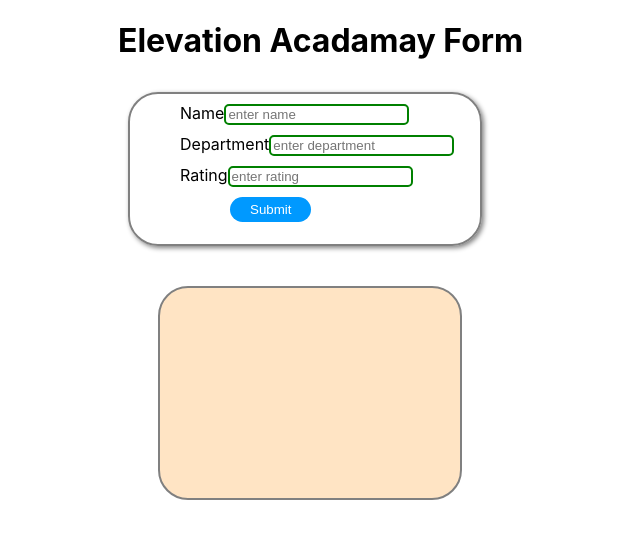
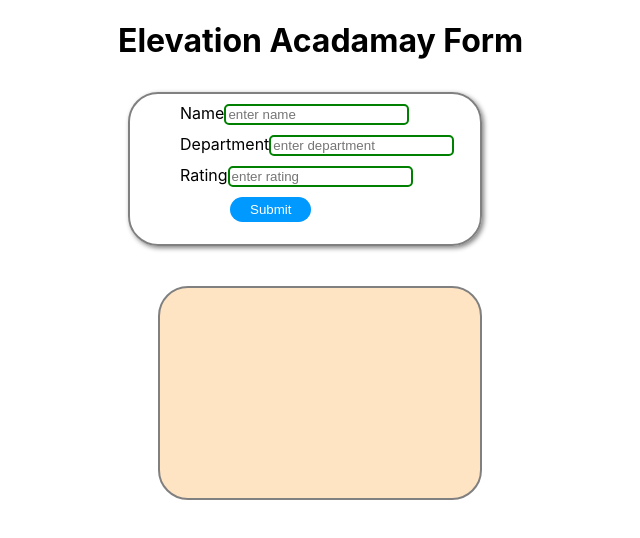
Before and after one commit to Ravindra725/react-assignment-2, a React (Create React App) app: page / in a window 1280 px wide. Shown: the top 538 px of the page, without its empty margins (122-762 px from the left). Built offline with nearby package versions, Linux system fonts and the light colour scheme.

Commit message:
Update Form.css

```diff
--- a/src/Form/Form.css
+++ b/src/Form/Form.css
@@ -39,7 +39,7 @@ button{
 }
 .content{
     height: 30px;
-    width: 250px;
+    width: 270px;
     background-color: rgba(255, 157, 0, 0.703);
     text-align: center;
     padding-top: 7px;
@@ -50,7 +50,7 @@ button{
 }
 .form{
     min-height: 210px;
-    width: 300px;
+    width: 320px;
     background-color: bisque;
     border: 2px solid gray;
     position: relative;
```
